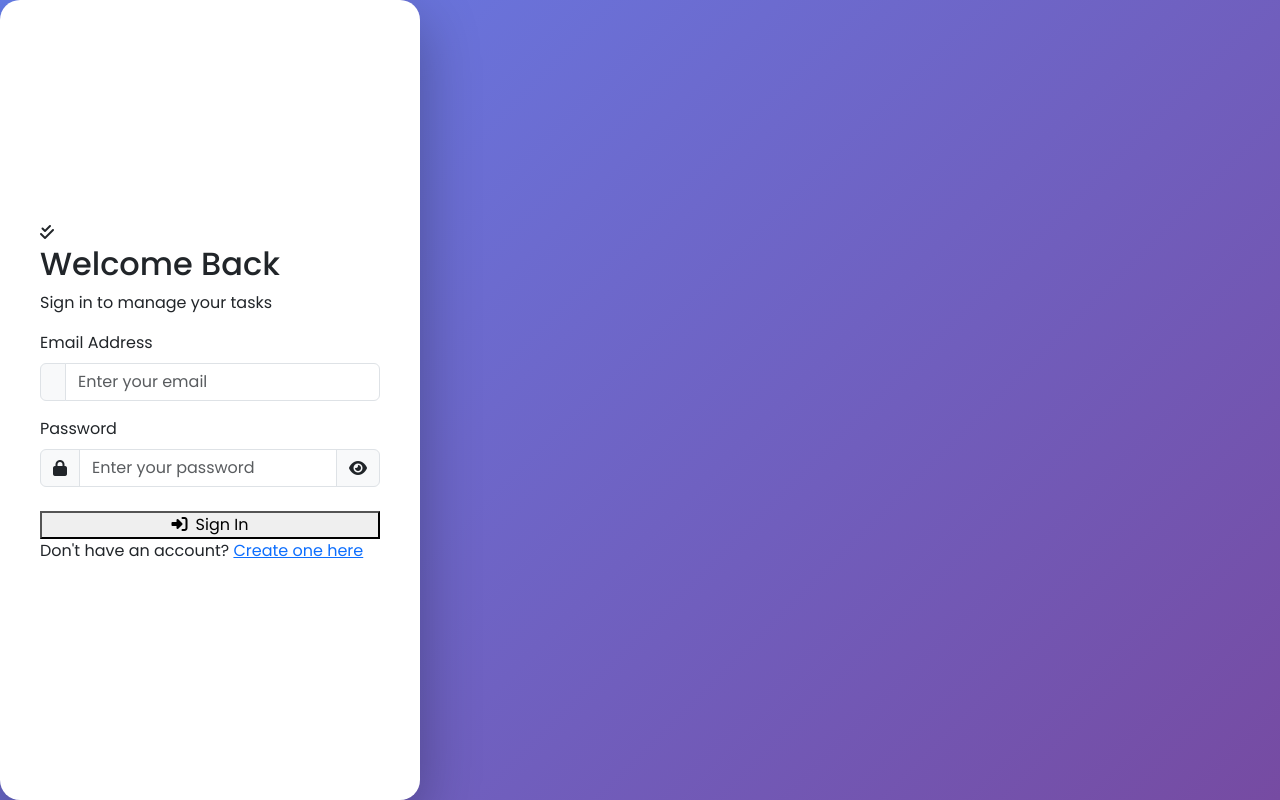
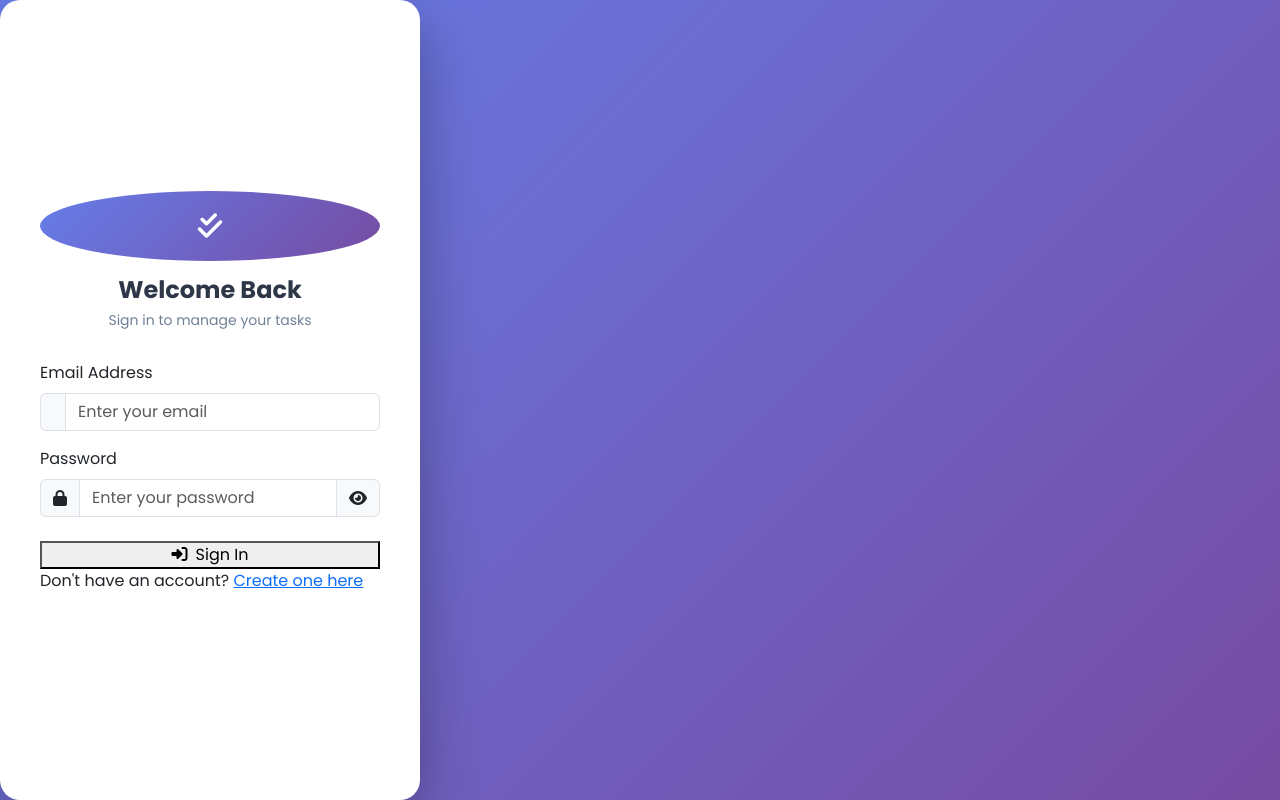
Before and after one commit to POSHANMS/todo-app-flask, a Flask app: page / in a window 1280 px wide. Run offline with Flask 3, Linux system fonts and the light colour scheme.

Commit message:
Add auth-header and auth-icon style

```diff
--- a/static/css/style.css
+++ b/static/css/style.css
@@ -51,3 +51,38 @@ body {
         transform: translateY(0);
     }
 }
+
+/* Top header section of card */
+.auth-header {
+    text-align: center;
+    margin-bottom: 30px;
+}
+
+/* Purple circle with icon */
+.auth-icon {
+    width: 70;
+    height: 70px;
+    background: linear-gradient(135deg, #667eea, #764ba2);
+    border-radius: 50%;
+    display: flex;
+    align-items: center;
+    justify-content: center;
+    margin: 0 auto 15px;
+}
+
+.auth-icon i {
+    font-size: 28px;
+    color: white;
+}
+
+.auth-header h2 {
+    font-size: 24px;
+    font-weight: 700;
+    color: #2d3748;
+    margin-bottom: 5px;
+}
+
+.auth-header p {
+    color: #718096;
+    font-size: 14px;
+}
```
